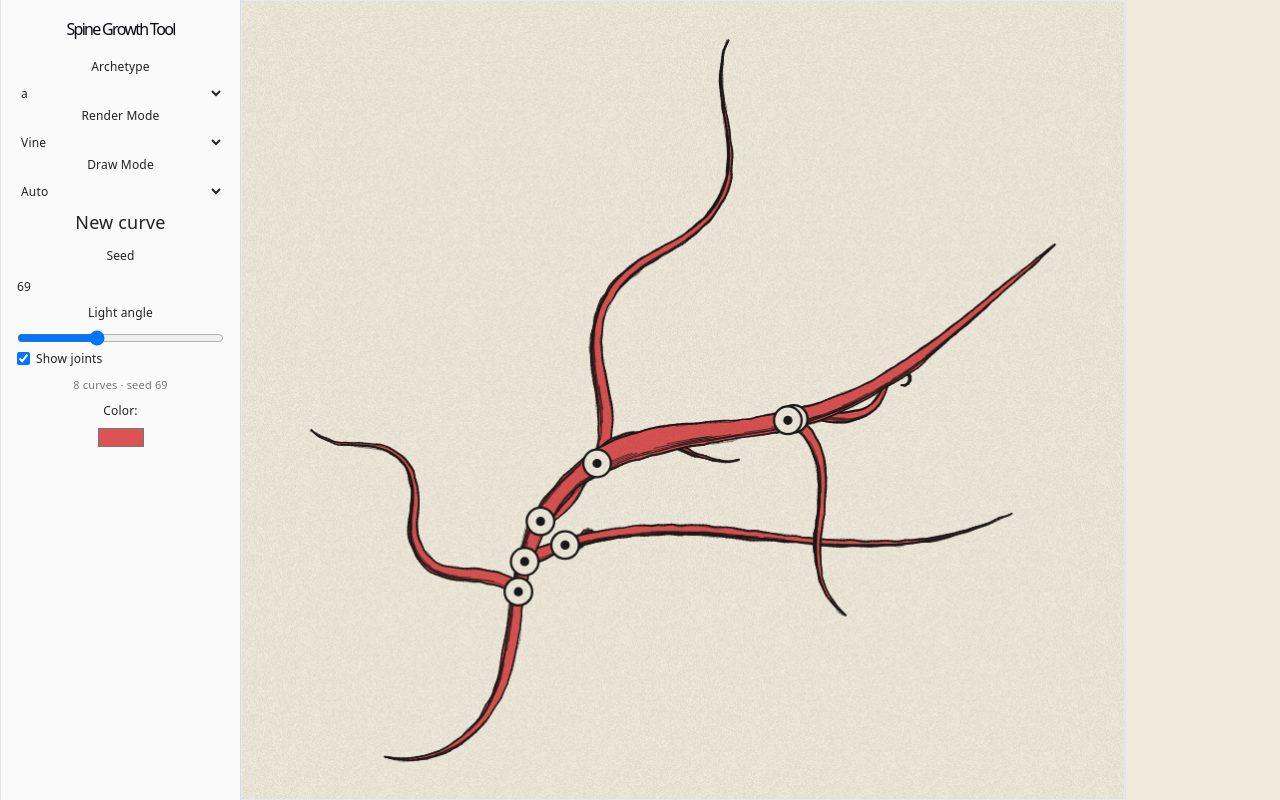
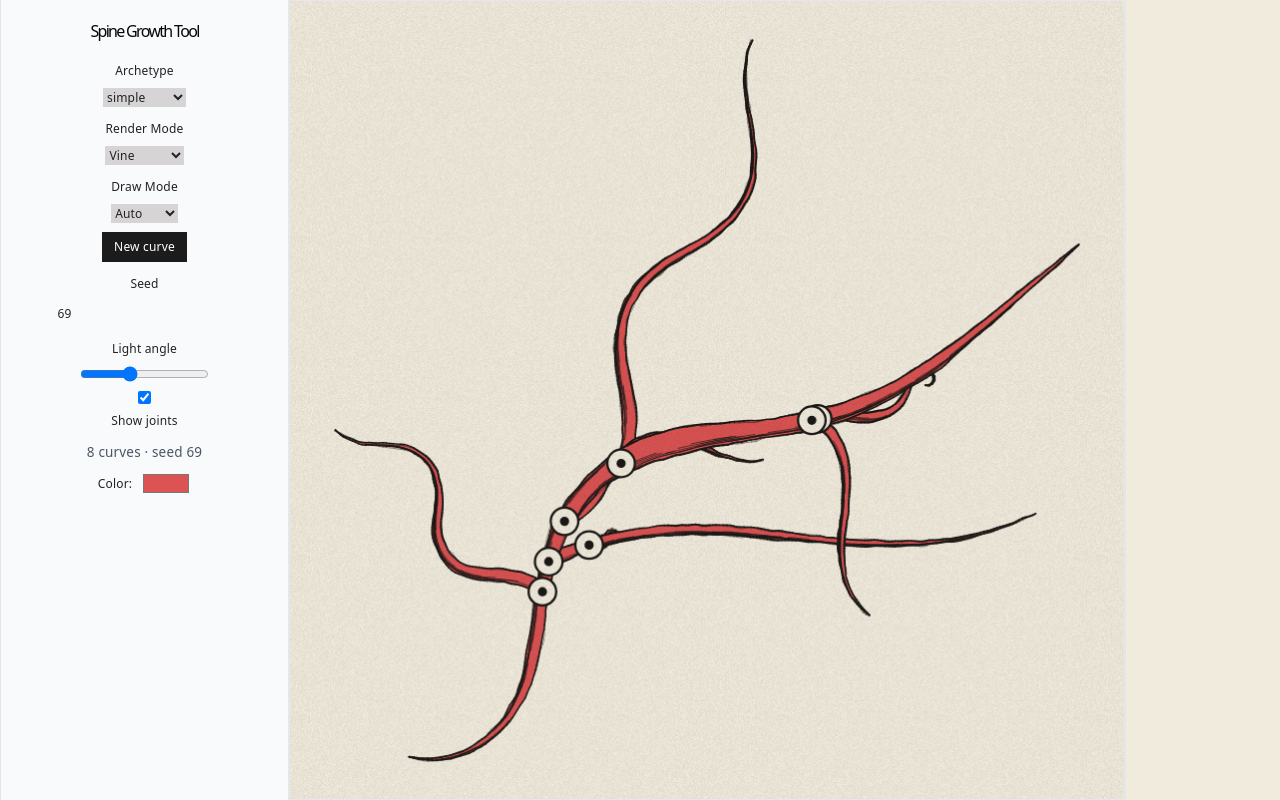
Before and after one commit to lilianzlettuce/spine, a React (Vite) app: page / in a window 1280 px wide. Built offline with nearby package versions, Linux system fonts and the light colour scheme.

Commit message:
better ui

```diff
--- a/src/App.tsx
+++ b/src/App.tsx
@@ -1,14 +1,10 @@
-import { useState } from "react";
-import heroImg from "./assets/hero.png";
 import { CanvasView } from "./components/CanvasView.tsx";
 import { Controls } from "./components/Controls.tsx";
 
 function App() {
-  const [count, setCount] = useState(0);
-
   return (
     <>
-      <div className="app">
+      <div className="flex flex-col sm:flex-row h-full">
         <Controls />
         <main className="stage">
           <CanvasView />
--- a/src/components/Controls.tsx
+++ b/src/components/Controls.tsx
@@ -26,10 +26,10 @@ export function Controls() {
   } = useStore.getState();
 
   return (
-    <aside className="controls">
+    <aside className="w-full sm:w-64 p-4 flex flex-col gap-3 border-r border-gray-200 bg-gray-50">
       <h1>Spine Growth Tool</h1>
 
-      <div className="">
+      <div className="flex flex-row flex-wrap items-center gap-2 sm:flex-col">
         <label>
           Archetype
           <select
@@ -88,7 +88,7 @@ export function Controls() {
           />
         </label>
 
-        <label className="row">
+        <label className="flex flex-row items-center gap-2">
           <input
             type="checkbox"
             checked={showJoints}
@@ -99,10 +99,11 @@ export function Controls() {
 
         {/*<button onClick={() => exportPng(scene, light)}>Export PNG</button>*/}
 
-        <p className="hint">
+        <p className="text-xs text-gray-600">
           {scene.spines[0]?.curves.length} curves · seed {scene.seed}
         </p>
 
+        <div className="flex flex-row items-center gap-2">
           <label>Color:</label>
           <input
             type="color"
@@ -112,6 +113,7 @@ export function Controls() {
             onChange={(e) => setVineColor(e.target.value)}
           />
         </div>
+      </div>
     </aside>
   );
 }
--- a/src/core/archetypes.ts
+++ b/src/core/archetypes.ts
@@ -16,7 +16,7 @@ export interface Archetype {
 }
 
 export const ARCHETYPES = {
-  a: {
+  simple: {
     mainLength: 800,
     bends: [0.5, 2], // [0.5, 1.5],
     swing: [0.7, 2], // try 10
@@ -30,9 +30,9 @@ export const ARCHETYPES = {
     hookChance: 0.15,
     clusters: [2, 3],
   },
-  serpentine: {
+  idk: {
     mainLength: 800,
-    bends: [0.5, 2], // [0.5, 1.5],
+    bends: [1, 3], // [0.5, 1.5],
     swing: [0.7, 2], // try 10
     taper: 1, // try 10, 100, 1000
     mainHook: 0,
@@ -58,7 +58,7 @@ export const ARCHETYPES = {
     hookChance: 0.5,
     clusters: [2, 3],
   },
-  tangle: {
+  snakes: {
     mainLength: 800,
     bends: [4, 5],
     swing: [1.1, 1.6],
@@ -72,6 +72,20 @@ export const ARCHETYPES = {
     hookChance: 0.3,
     clusters: [3, 4],
   },
+  weird: {
+    mainLength: 800,
+    bends: [1, 3], // [0.5, 1.5],
+    swing: [0.7, 2], // try 10
+    taper: 10, // try 10, 100, 1000
+    mainHook: 0,
+    branches: [6, 10],
+    branchLen: [0.18, 0.4],
+    branchSwing: [0.5, 1.2],
+    angle: [0.4, 0.9],
+    outerBias: 0.75,
+    hookChance: 0.15,
+    clusters: [2, 3],
+  },
 } satisfies Record<string, Archetype>;
 
 export type ArchetypeName = keyof typeof ARCHETYPES;
--- a/src/global.css
+++ b/src/global.css
@@ -7,11 +7,8 @@
   --text-h: #08060d;
   --bg: var(--paper);
   --border: #e5e4e7;
-  --code-bg: #f4f3ec;
-  --accent: #aa3bff;
-  --accent-bg: rgba(170, 59, 255, 0.1);
-  --accent-border: rgba(170, 59, 255, 0.5);
-  --social-bg: rgba(244, 243, 236, 0.5);
+  --accent: #242424;
+  --accent-bg: rgb(28, 28, 28);
   --shadow:
     rgba(0, 0, 0, 0.1) 0 10px 15px -3px, rgba(0, 0, 0, 0.05) 0 4px 6px -2px;
 
@@ -24,6 +21,7 @@
   color-scheme: light dark;
   color: var(--text);
   background: var(--bg);
+
   font-synthesis: none;
   text-rendering: optimizeLegibility;
   -webkit-font-smoothing: antialiased;
@@ -101,42 +99,35 @@ body {
   font-family: system-ui, sans-serif;
   color: #222;
 }
-.app {
-  display: flex;
-  height: 100%;
-}
-.controls {
-  width: 240px;
-  padding: 16px;
-  display: flex;
-  flex-direction: column;
-  gap: 12px;
-  border-right: 1px solid #ddd;
-  background: #fafafa;
-}
-.controls h1 {
+h1 {
   font-size: 16px;
   margin: 0;
 }
-.controls label {
+label {
   display: flex;
   flex-direction: column;
   gap: 4px;
   font-size: 12px;
+  font-weight: 500;
 }
-.controls label.row {
-  flex-direction: row;
-  align-items: center;
-  gap: 6px;
+input {
+  font-size: 12px;
+  font-weight: 400;
 }
-.controls button {
-  padding: 8px;
+select {
+  background: rgb(214, 212, 212);
+  font-weight: 400;
+}
+button {
+  color: white;
+  background: var(--accent-bg);
+  height: fit-content;
+  font-size: 12px;
+  padding: 2px 12px;
+  display: inline-block;
   cursor: pointer;
 }
-.hint {
-  font-size: 11px;
-  color: #777;
-}
+
 .stage {
   flex: 1;
   min-width: 0;
--- a/src/state/store.ts
+++ b/src/state/store.ts
@@ -27,14 +27,14 @@ interface State {
 const INITIAL_SEED = 69;
 
 export const useStore = create<State>()((set, get) => ({
-  archetype: "a",
+  archetype: "simple",
   seed: INITIAL_SEED,
   light: -Math.PI / 4,
   showJoints: true,
   scene: {
     seed: INITIAL_SEED,
     archetype: "serpentine",
-    spines: [generate("a", INITIAL_SEED)],
+    spines: [generate("simple", INITIAL_SEED)],
   },
   drawMode: "auto",
   renderMode: "vine",
```
Lines whose indentation alone changed are shown as unchanged.
